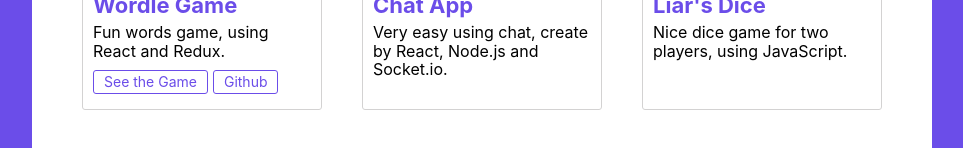
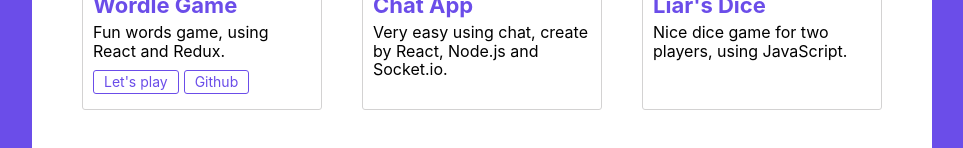
Before and after one commit to binyaalex/portfolio, a React (Create React App) app: page /projects in a window 1280 px wide. Shown: the part 320-468 px from the top of the page, without its empty margins (158-1121 px from the left). Built offline with nearby package versions, Linux system fonts and the light colour scheme.

Commit message:
text change

```diff
--- a/src/components/Projects.js
+++ b/src/components/Projects.js
@@ -44,7 +44,7 @@
 					    <Card.Title className='title'>Wordle Game</Card.Title>
 					    <Card.Text className='cardText'>
 					      Fun words game, using React and Redux.<br/>
-					    	<a href='https://pitsukhim.netlify.app/' target='-blank' className='cardBtn'>See the Game </a>
+					    	<a href='https://pitsukhim.netlify.app/' target='-blank' className='cardBtn'>Let's play </a>
 					    	<a href='https://github.com/binyaalex/DI_bootcamp/tree/main/wordle' target='-blank' className='cardBtn'>Github</a>
 					    </Card.Text>
 					  </Card.Body>
```
